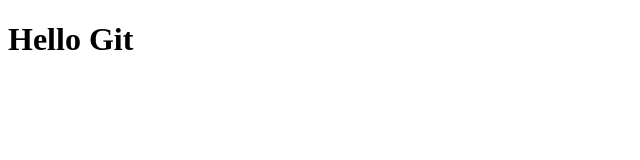
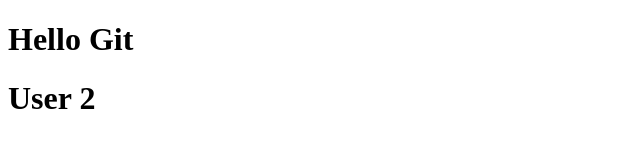
Before and after one commit to Ardhiityo/Git-PZN, a plain HTML site: page git-remote/index.html in a window 1280 px wide. Shown: the whole page, without its empty margins (0-640 px from the left). Drawn offline with Linux system fonts and the light colour scheme.

Commit message:
add user2 to index.html

```diff
--- a/git-remote/index.html
+++ b/git-remote/index.html
@@ -9,6 +9,7 @@
 
 <body>
     <h1>Hello Git</h1>
+    <h1>User 2</h1>
 </body>
 
 </html>
```
